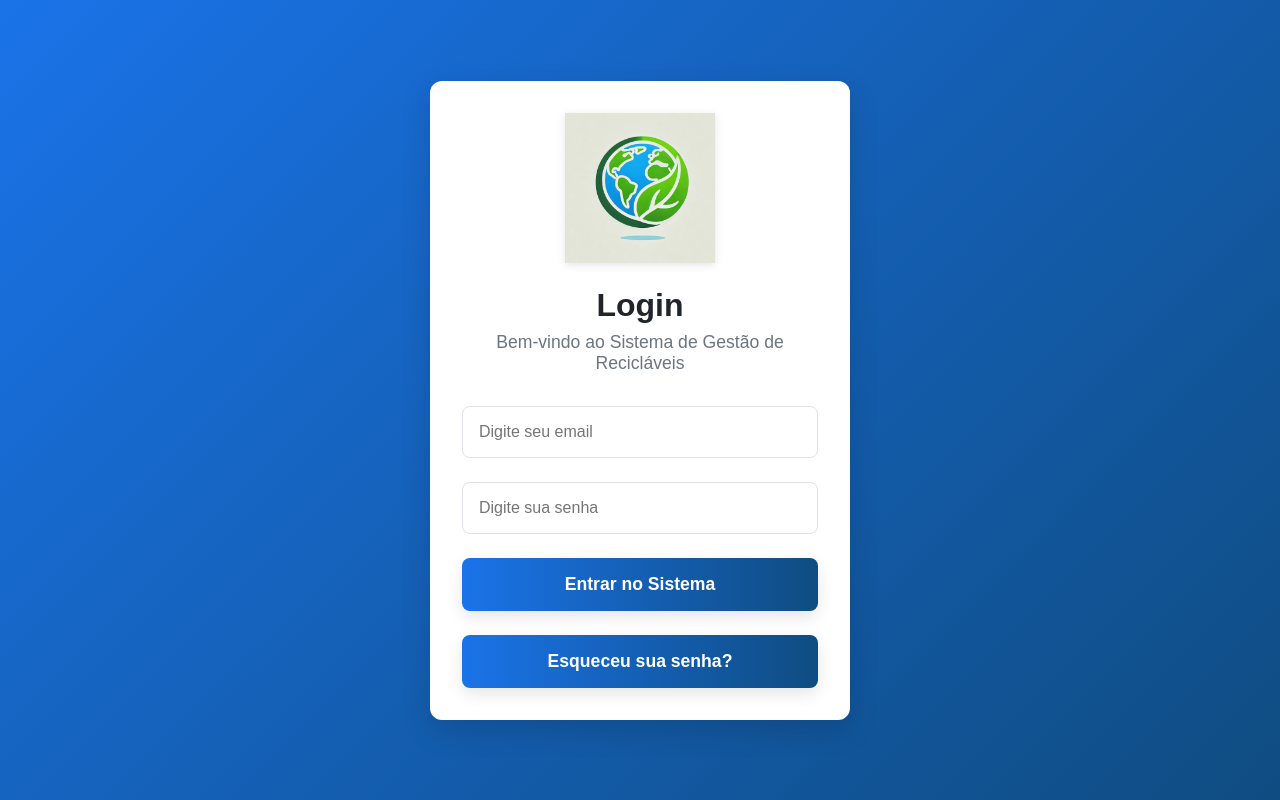
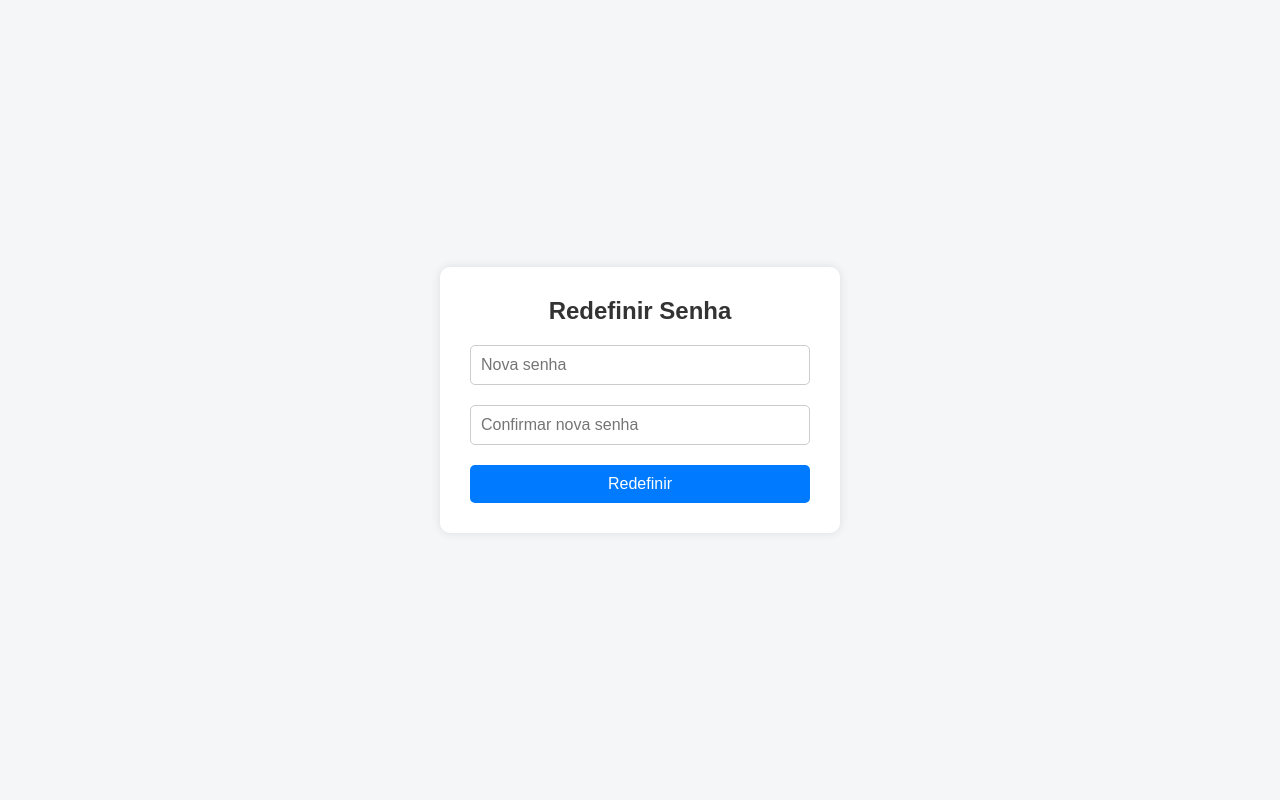
Before and after one commit to gildevson/Recyclable_frontend, a React (Create React App) app: page /reset-password in a window 1280 px wide. Before the commit this address led to /login. Built offline with nearby package versions, Linux system fonts and the light colour scheme.

Commit message:
Adicionando mais telas redifinição de senhas

```diff
--- a/src/App.js
+++ b/src/App.js
@@ -10,12 +10,11 @@ import UserCreate from "./components/pages/users/UserCreate";
 import { ToastContainer } from "react-toastify";
 import "react-toastify/dist/ReactToastify.css";
 import ForgotPassword from "./components/forgotPassword/forgotPassword";
-
+import ResetPassword from "./components/resetPassword/resetPassword"; // importe o componente
 
 const AppLayout = () => {
   const location = useLocation();
-  const hideMenu = location.pathname === "/login" || location.pathname === "/forgot-password";
-
+  const hideMenu = location.pathname === "/login" || location.pathname === "/forgot-password" || location.pathname === "/reset-password";
 
   return (
     <div className="app-container">
@@ -25,6 +24,7 @@ const AppLayout = () => {
           {/* Públicas */}
           <Route path="/login" element={<Login />} />
           <Route path="/forgot-password" element={<ForgotPassword />} />
+          <Route path="/reset-password" element={<ResetPassword />} /> {/* <-- ADICIONAR AQUI */}
 
           {/* Protegidas */}
           <Route element={<PrivateRoutes />}>
--- a/src/components/ResetPassword/resetPassword.css
+++ b/src/components/ResetPassword/resetPassword.css
@@ -0,0 +1,46 @@
+.reset-container {
+  height: 100vh;
+  background-color: #f4f6f8;
+  display: flex;
+  justify-content: center;
+  align-items: center;
+}
+
+.reset-form {
+  background-color: #ffffff;
+  padding: 30px;
+  border-radius: 10px;
+  box-shadow: 0 0 10px rgba(0, 0, 0, 0.1);
+  max-width: 400px;
+  width: 100%;
+  display: flex;
+  flex-direction: column;
+  gap: 20px;
+}
+
+.reset-form h2 {
+  margin: 0;
+  text-align: center;
+  color: #333;
+}
+
+.reset-form input {
+  padding: 10px;
+  font-size: 1rem;
+  border: 1px solid #ccc;
+  border-radius: 5px;
+}
+
+.reset-form button {
+  padding: 10px;
+  background-color: #007bff;
+  color: white;
+  border: none;
+  font-size: 1rem;
+  border-radius: 5px;
+  cursor: pointer;
+}
+
+.reset-form button:hover {
+  background-color: #0056b3;
+}
--- a/src/components/ResetPassword/resetPassword.js
+++ b/src/components/ResetPassword/resetPassword.js
@@ -1,19 +1,30 @@
-// ResetPassword.js
 import React, { useState } from "react";
 import { useSearchParams } from "react-router-dom";
 import api from "../services/api";
 import { toast } from "react-toastify";
+import "./resetPassword.css";
 
 export default function ResetPassword() {
   const [params] = useSearchParams();
   const token = params.get("token");
 
   const [password, setPassword] = useState("");
+  const [confirmPassword, setConfirmPassword] = useState("");
 
 const handleSubmit = async (e) => {
   e.preventDefault();
+
+  if (password !== confirmPassword) {
+    toast.error("As senhas não coincidem.");
+    return;
+  }
+
   try {
-      await api.post("/auth/reset-password", { token, password });
+    await api.post("/auth/reset-password", {
+      token,
+      password,
+      confirmPassword,
+    });
     toast.success("Senha redefinida com sucesso!");
   } catch (error) {
     toast.error("Erro ao redefinir senha.");
@@ -21,8 +32,10 @@ export default function ResetPassword() {
 };
 
   return (
-    <form onSubmit={handleSubmit}>
-      <h2>Redefinir senha</h2>
+    <div className="reset-container">
+      <form onSubmit={handleSubmit} className="reset-form">
+        <h2>Redefinir Senha</h2>
+
         <input
           type="password"
           placeholder="Nova senha"
@@ -30,7 +43,17 @@ export default function ResetPassword() {
           onChange={(e) => setPassword(e.target.value)}
           required
         />
+
+        <input
+          type="password"
+          placeholder="Confirmar nova senha"
+          value={confirmPassword}
+          onChange={(e) => setConfirmPassword(e.target.value)}
+          required
+        />
+
         <button type="submit">Redefinir</button>
       </form>
+    </div>
   );
 }
```
Lines whose indentation alone changed are shown as unchanged.
